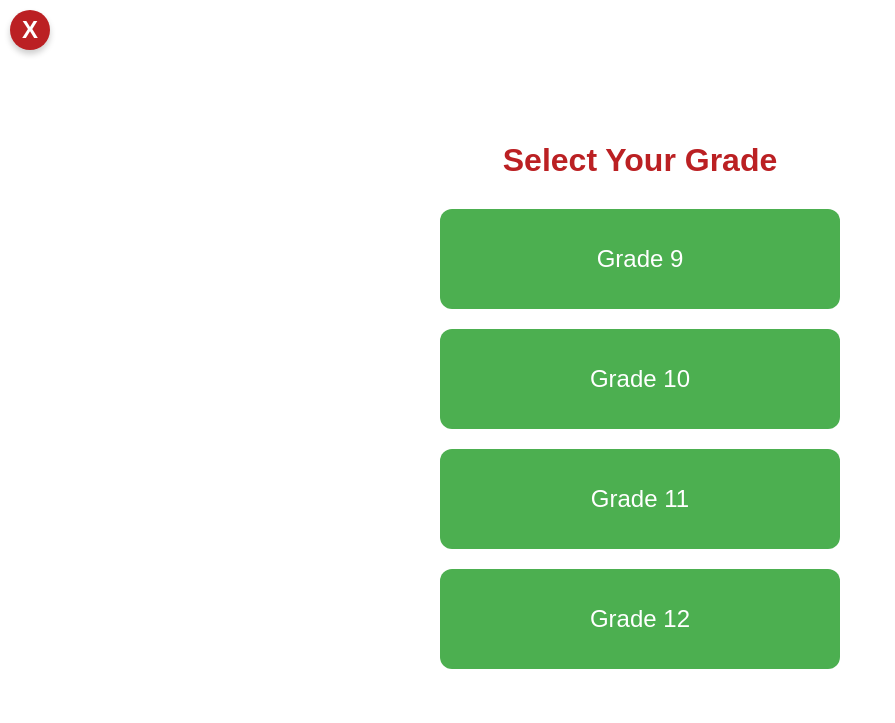
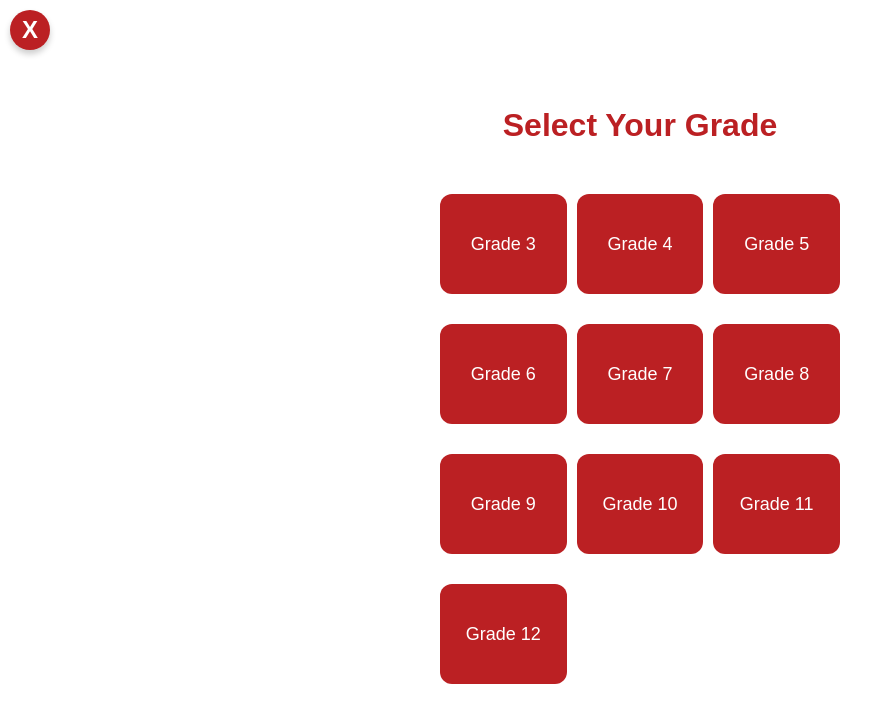
Before and after one commit to brockton-school/bps_sign-in-out, a Flask app: page /grade in a window 1280 px wide. Shown: the top 723 px of the page, without its empty margins (0-895 px from the left). Run offline with Flask 3, Linux system fonts and the light colour scheme.

Commit message:
display grade options as grid

```diff
--- a/routes.py
+++ b/routes.py
@@ -9,7 +9,7 @@ from config import SIGN_OUT_REASONS
 main_bp = Blueprint('main', __name__)
 
 # Define available grades
-GRADES = ["Grade 9", "Grade 10", "Grade 11", "Grade 12"]
+GRADES = ["Grade 3", "Grade 4", "Grade 5", "Grade 6", "Grade 7", "Grade 8", "Grade 9", "Grade 10", "Grade 11", "Grade 12"]
 
 @main_bp.route('/')
 def index():
--- a/static/styles.css
+++ b/static/styles.css
@@ -109,18 +109,24 @@ input[type="text"]:focus {
     font-weight: bold;
 }
 
-/* Styles for grades input */
+/* Grid container for the grade buttons */
+.grid-container {
+    display: grid;
+    grid-template-columns: repeat(auto-fill, minmax(120px, 1fr));  /* Adjusts the number of columns based on screen size */
+    gap: 10px;  /* Space between buttons */
+    justify-items: center;  /* Center the buttons horizontally */
+    margin: 20px 0;
+}
+
+/* Grade button styles */
 .grade-btn {
     width: 100%;
     height: 100px;
-    margin: 10px 0;
-    background-color: #4CAF50;
+    background-color: #bb2023;
     color: white;
     border: none;
     border-radius: 12px;
-    font-size: 24px;
+    font-size: 18px;
+    padding: 10px;
+    box-sizing: border-box;
 }
-
-.grade-btn:hover {
-    background-color: #45a049;
-}
--- a/templates/grade.html
+++ b/templates/grade.html
@@ -12,9 +12,11 @@
 
     <h1>Select Your Grade</h1>
     <form action="{{ url_for('main.grade') }}" method="POST">
-        {% for grade in grades %}
-            <button type="submit" name="grade" value="{{ grade }}" class="grade-btn">{{ grade }}</button>
-        {% endfor %}
+        <div class="grid-container">
+            {% for grade in grades %}
+                <button type="submit" name="grade" value="{{ grade }}" class="grade-btn">{{ grade }}</button>
+            {% endfor %}
+        </div>
     </form>
 </body>
 </html>
```
